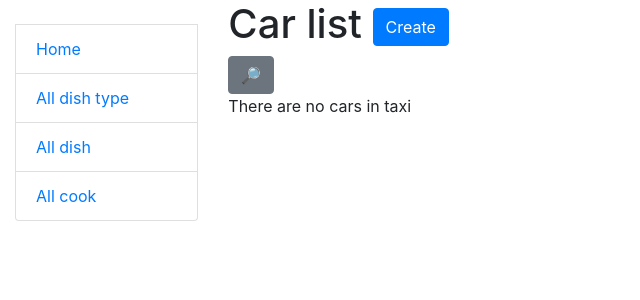
After one commit to erm0lenk0/Restaurant-kitchen-service, a Django app: page /cook/ in a window 1280 px wide. The commit adds this page. Shown: the top 300 px of the page, without its empty margins (0-640 px from the left). Run offline with Django 5.2, Linux system fonts and the light colour scheme; data that the repository does not hold is empty; some libraries are stand-ins or nearby versions.

Commit message:
add three main pages(dish type, dish, cook)

```diff
--- a/kitchen_core/urls.py
+++ b/kitchen_core/urls.py
@@ -1,6 +1,11 @@
 from django.urls import path
+
+from .models import DishType, Cook
 from .views import (
     index,
+    DishTypeListView,
+    DishListView,
+    CookListView,
 )
 
 app_name = "kitchen_core"
@@ -8,4 +13,7 @@ app_name = "kitchen_core"
 
 urlpatterns = [
     path("", index, name="index"),
+    path("dish_type/", DishTypeListView.as_view(), name="dish-type-list"),
+    path("dish/", DishListView.as_view(), name="dish-list"),
+    path("cook/", CookListView.as_view(), name="cook-list"),
 ]
--- a/kitchen_core/views.py
+++ b/kitchen_core/views.py
@@ -1,5 +1,7 @@
 from django.shortcuts import render
 from django.http import HttpResponse, HttpRequest
+from django.views import generic
+
 from .models import Dish, DishType, Cook
 
 
@@ -18,3 +20,27 @@ def index(request: HttpRequest) -> HttpResponse:
         "num_visits": num_visits,
     }
     return render(request, "kitchen_core/index.html", context=context)
+
+
+class DishTypeListView(generic.ListView):
+    model = DishType
+    context_object_name = "dish_type_list"
+    template_name = "kitchen_core/dish_type_list.html"
+    queryset = DishType.objects.prefetch_related("name")
+    # paginate_by = 5
+
+
+class DishListView(generic.ListView):
+    model = Dish
+    context_object_name = "dish_list"
+    template_name = "kitchen_core/dish_list.html"
+    queryset = Dish.objects.select_related("dish_type")
+    # paginate_by = 5
+
+
+class CookListView(generic.ListView):
+    model = Cook
+    context_object_name = "cook_list"
+    template_name = "kitchen_core/cook_list.html"
+    queryset = Cook.objects.all()
+    # paginate_by = 5
--- a/templates/includes/sidebar.html
+++ b/templates/includes/sidebar.html
@@ -9,12 +9,7 @@
   <br>
 
   <li class="list-group-item"><a href="{% url 'kitchen_core:index' %}">Home</a></li>
-  <li class="list-group-item"><a href="#">All dish type</a></li>
-  <li class="list-group-item"><a href="#">All dish</a></li>
-  <li class="list-group-item"><a href="#">All cook</a></li>
+  <li class="list-group-item"><a href="{% url 'kitchen_core:dish-type-list' %}">All dish type</a></li>
+  <li class="list-group-item"><a href="{% url 'kitchen_core:dish-list' %}">All dish</a></li>
+  <li class="list-group-item"><a href="{% url 'kitchen_core:cook-list' %}">All cook</a></li>
 </ul>
-
-
-{#{% url 'kitchen_core:dish-type-list' %}#}
-{#{% url 'kitchen_core:dish-list' %}#}
-{#{% url 'kitchen_core:cook-list' %}#}
--- /dev/null
+++ b/templates/kitchen_core/cook_list.html
@@ -0,0 +1,27 @@
+{% extends "base.html" %}
+{% load crispy_forms_filters %}
+
+{% block content %}
+  <h1>
+    Car list
+    <a href="{% url 'kitchen_core:cook-list' %}" class="btn btn-primary link-to-page">
+      Create
+    </a>
+  </h1>
+  <form method="get" action="" class="form-inline">
+  {{ search_form|crispy }}
+  <input class="btn btn-secondary" type="submit" value="🔎">
+  </form>
+  {% if cook_list %}
+    <ul>
+      {% for car in car_list %}
+        <li>
+          <a href="{% url "kitchen_core:cook-list" pk=car.id %} ">{{ car.id }}</a>
+          {{ car.model }} ({{ car.manufacturer.name }})
+        </li>
+      {% endfor %}
+    </ul>
+  {% else %}
+    <p>There are no cars in taxi</p>
+  {% endif %}
+{% endblock %}
--- a/templates/kitchen_core/index.html
+++ b/templates/kitchen_core/index.html
@@ -2,7 +2,7 @@
 
 {% block content %}
     <h1>Restaurant Kitchen Service Home</h1>
-    <p>Welcome to My friend!</p>
+    <p>Welcome, My friend!</p>
     <h2>Dynamic content</h2>
     <p>The service holds the following records:</p>
     <ul>
```
Also changed, not shown: Restaurant_kitchen_service/settings.py (+6 -1 lines), templates/kitchen_core/dish_list.html (added, +15 -0 lines), templates/kitchen_core/dish_type_list.html (added, +15 -0 lines).
